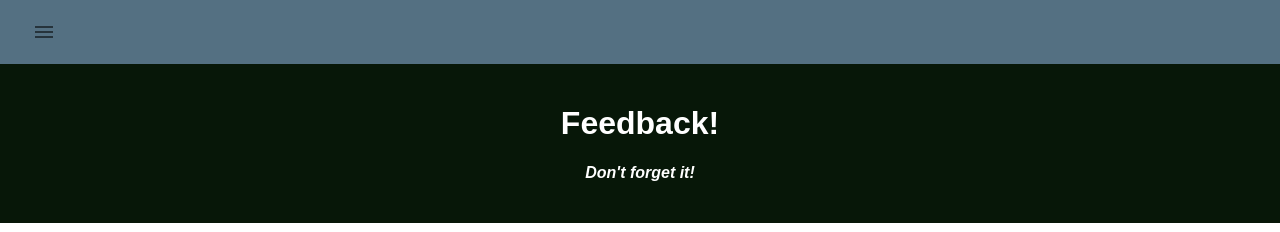
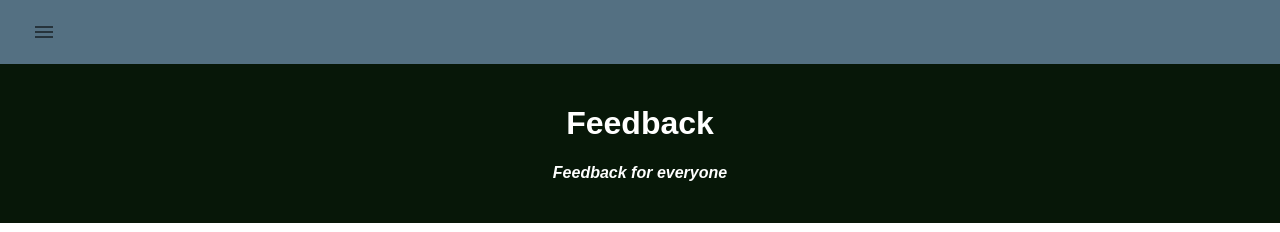
Before and after one commit to kelseypeterson1/weekend-redux-feedback-loop, a React (Create React App) app: page / in a window 1280 px wide. Shown: the top 232 px of the page. Built offline with nearby package versions, Linux system fonts and the light colour scheme.

Commit message:
styling cleaned up

```diff
--- a/package.json
+++ b/package.json
@@ -4,7 +4,6 @@
   "private": true,
   "proxy": "http://localhost:5000",
   "dependencies": {
-    "@emotion/react": "^11.8.1",
     "@emotion/styled": "^11.8.1",
     "@material-ui/core": "^4.12.3",
     "@mui/icons-material": "^5.4.2",
--- a/src/components/App/App.css
+++ b/src/components/App/App.css
@@ -1,8 +1,3 @@
-body {
-  /* background-color: #c7dbe6; */
-  /* background-color: #bfb1c1; */
-}
-
 .App {
   text-align: center;
 }
--- a/src/components/App/App.jsx
+++ b/src/components/App/App.jsx
@@ -13,7 +13,6 @@ import AppBar from '@mui/material/AppBar';
 import Box from '@mui/material/Box';
 import Toolbar from '@mui/material/Toolbar';
 import Typography from '@mui/material/Typography';
-import Button from '@mui/material/Button';
 import IconButton from '@mui/material/IconButton';
 import MenuIcon from '@mui/icons-material/Menu';
 import Menu from '@mui/material/Menu';
@@ -31,14 +30,15 @@ function App() {
     setAnchorEl(null);
   };
 
+
   return (
     <Router>
 
       {/* MUI nav bar */}
       <Box sx={{ flexGrow: 1 }}>
         <AppBar
+          style={{ background: '#547082' }}
           position="static"
-          style={{ background: '#547082' }}
         >
           <Toolbar>
             <IconButton
@@ -56,7 +56,7 @@ function App() {
                 <Typography variant="h8">
                   <Link
                     to='/'
-                    style={{ textDecoration:'none'}}
+                    style={{ textDecoration: 'none' }}
                   >
                     Start Application
                   </Link>
@@ -66,7 +66,7 @@ function App() {
                 <Typography variant="h8">
                   <Link
                     to='/Admin'
-                    style={{ textDecoration:'none'}}
+                    style={{ textDecoration: 'none' }}
                   >
                     Admin
                   </Link>
@@ -82,8 +82,8 @@ function App() {
       <div className='App'>
 
         <header className='App-header'>
-          <h1 className='App-title'>Feedback!</h1>
-          <h4>Don't forget it!</h4>
+          <h1 className='App-title'>Feedback</h1>
+          <h4>Feedback for everyone</h4>
         </header>
 
         <Route path="/" exact>
```
Also changed, not shown: 1 other file (tests, documents, lock files or other folders).
